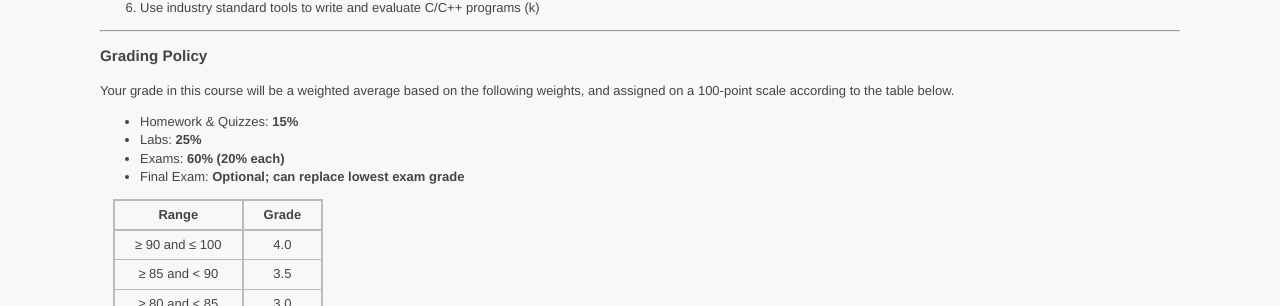
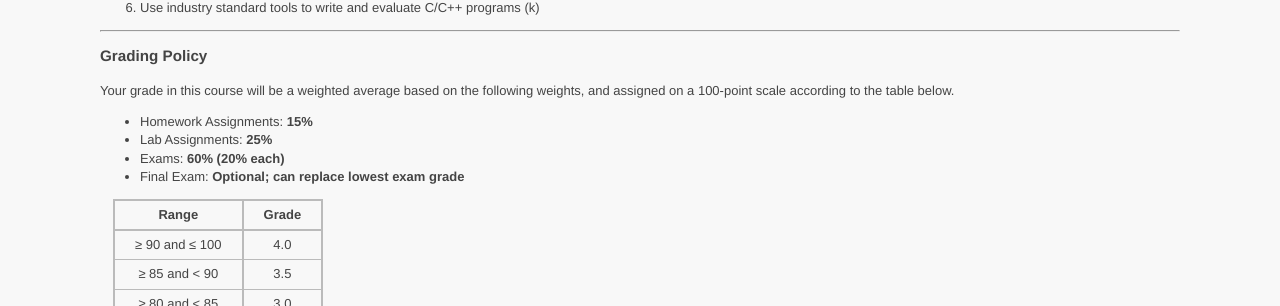
Before and after one commit to ycpcs/ece260-spring2017, a Jekyll site: the page built from syllabus.md, in a window 1280 px wide and 900 px high, scrolled down 856 px. Shown: the part 146-452 px from the top of the window. Built offline with Jekyll 4.4.1, drawn with Linux system fonts in a browser that asks for light colours.

Commit message:
updated syllabus

```diff
--- a/syllabus.md
+++ b/syllabus.md
@@ -83,8 +83,8 @@ Following completion of this course students should (letters in parentheses indi
 Your grade in this course will be a weighted average based on the following weights, and assigned on a 100-point scale
 according to the table below.
 
-  - Homework & Quizzes: **15%**
-  - Labs: **25%**
+  - Homework Assignments: **15%**
+  - Lab Assignments: **25%**
   - Exams: **60% (20% each)**
   - Final Exam: **Optional; can replace lowest exam grade**
 
```
